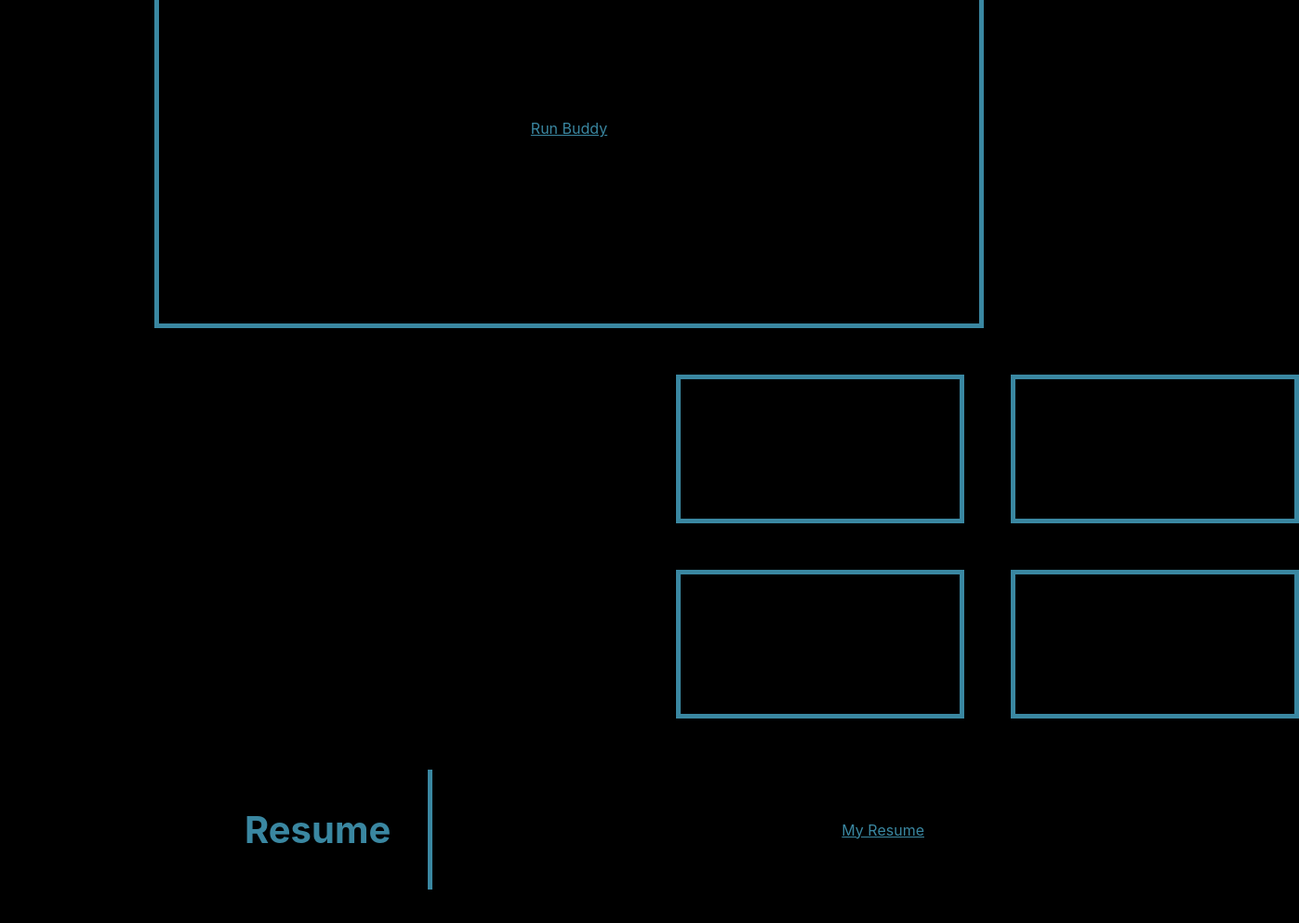
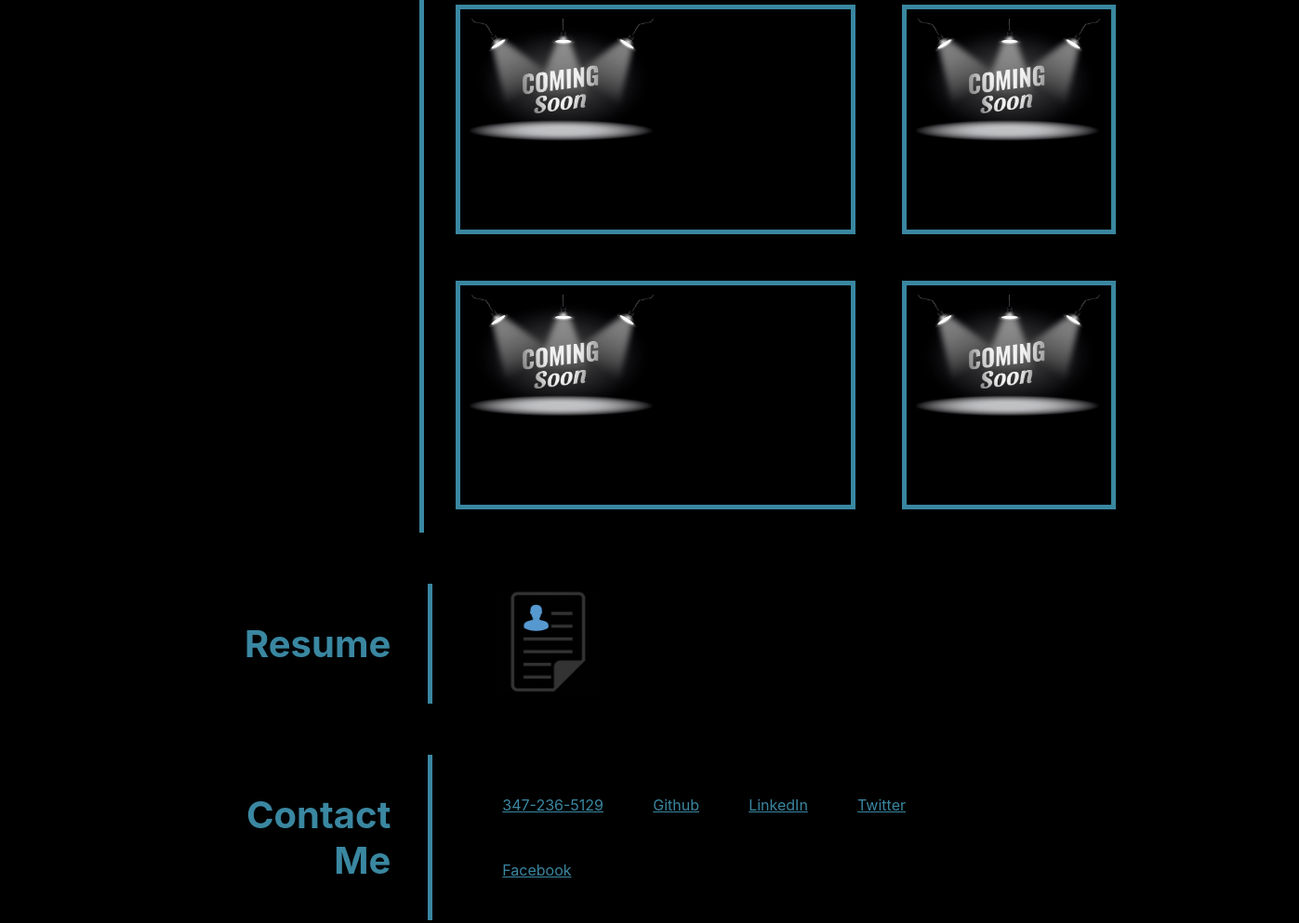
Before and after one commit to ChristanFox/Week-2---Professional-Portfolio, a plain HTML site: page index.html in a window 1280 px wide. Shown: the part 1420-2413 px from the top of the page at 93% size, 1397 px wide, since content can reach past the window. Drawn offline with Linux system fonts and the light colour scheme.

Commit message:
finished all sections

```diff
--- a/assets/css/style.css
+++ b/assets/css/style.css
@@ -103,34 +103,99 @@ header nav ul li a {
 /*---------WORK---------*/
 /************************/
 
+.grid-container {
+    display: grid;
+    grid-template-columns: 440px 1fr;
+    grid-template-rows: none;
+}
 .work {
     width: 80%;
-    display: flex;
-    align-items: center;
-    justify-content: center;
+    height: auto;
     flex-wrap: wrap;
+    grid-column-start: 1;
+    grid-column-end: 1;
+    grid-row-start: 1;
+    grid-row-end: 2;
+}
+.card-container {
+    display: grid;
+    grid-template-columns: 1fr 1fr 1fr;
+    grid-template-rows: repeat(3, 1fr);
+    grid-column-start: 2;
+    grid-row-start: 1;
+    grid-row-end: 2;
 }
 .work div {
     margin: 25px;
 }
 .work h2 {
-    padding-bottom: 100px;
+    padding-bottom: 800px;
     position: relative;
-    right: 1px;
+    left: 1px;
+    text-align: center;
 }
-.placeholder1 {
-    padding: 200px 400px;
+.card {
+    display: flex;
     border: 5px solid #3a87a1;
-    position: relative;
-    left: 100px;
+    flex: 1 0 0;
+    padding: 10px;
+    text-align: center;
+    grid-column-start: 2;
+    grid-column-end: 3;
+    grid-row-start: 1;
+    grid-row-end: 1;
 }
-.placeholder2 {
-    padding: 75px 150px;
+.placeholder {
+    display: flex;
     border: 5px solid #3a87a1;
-    position: relative;
-    left: 550px;
-    flex-wrap: wrap;
+    flex: 1 0 0;
+    padding: 10px;
+    text-align: center;
+    grid-column-start: 2;
+    grid-column-end: 3;
+    grid-row-start: 2;
+    grid-row-end: 2;
 }
+.one {
+    grid-column-start: 2;
+    grid-column-end: 2;
+    grid-row-start: 2;
+    grid-row-end: 2;
+}
+.two {
+    grid-column-start: 3;
+    grid-column-end: 3;
+    grid-row-start: 2;
+    grid-row-end: 2;
+}
+.three {
+    grid-column-start: 2;
+    grid-column-end: 2;
+    grid-row-start: 3;
+    grid-row-end: 3;
+}
+.four {
+    grid-column-start: 3;
+    grid-column-end: 3;
+    grid-row-start: 3;
+    grid-row-end: 3;
+}
+.card img {
+    width: 100%;
+    max-width: 400px;
+    min-width: 400px;
+}
+.placeholder img {
+    width: 100%;
+    max-width: 200px;
+    min-width: 200px;
+}
+.placeholder2 img {
+    width: 100%;
+    max-width: 200px;
+    min-width: 200px;
+}
+
 
 /**************************/
 /*---------RESUME---------*/
@@ -149,6 +214,11 @@ header nav ul li a {
 .resume h2 {
     position: relative;
     right: 47px;
+}
+.resume img {
+    width: 25%;
+    /* The client insists that images be at least 400px */
+    min-width: 10px;
 }
 
 /***************************/
--- a/index.html
+++ b/index.html
@@ -60,26 +60,38 @@
             </div>
         </section>
         <!--"Works" section-->
-        <section class="work">
-            <div>
+        <section class="work grid-container">
+            <div class="work-container">
                <h2>
                    Work
                </h2>
             </div>
-            <div class="placeholder1">
-                <a href="https://christanfox.github.io/run-buddy/">Run Buddy</a>
-            </div>
-            <div class="placeholder2">
-
-            </div>
-            <div class="placeholder2">
-
-            </div>
-            <div class="placeholder2">
-
-            </div>
-            <div class="placeholder2">
-
+            <div class="card-container">
+                <div class="card">
+                    <a href="https://christanfox.github.io/run-buddy/">
+                        <img src="./assets/images/runbuddy.png" alt="">
+                    </a>
+                </div>
+                <div class="placeholder one">
+                    <a href="">
+                        <img src="./assets/images/placeholder.jpg" alt="">
+                    </a>
+                </div>
+                <div class="placeholder two">
+                    <a href="">
+                        <img src="./assets/images/placeholder.jpg" alt="">
+                    </a>
+                </div>
+                <div class="placeholder three">
+                    <a href="">
+                        <img src="./assets/images/placeholder.jpg" alt="">
+                    </a>
+                </div>
+                <div class="placeholder four">
+                    <a href="">
+                        <img src="./assets/images/placeholder.jpg" alt="">
+                    </a>
+                </div>
             </div>
         </section>
         <!--"resume" section-->
@@ -90,7 +102,9 @@
                 </h2>
             </div>
             <div>
-                <a href="./assets/documents/Christan-Fox.pdf">My Resume</a>
+                <a href="./assets/documents/Christan-Fox.pdf">
+                    <img src="./assets/images/resume-picture.png" alt="">
+                </a>
             </div>
         </section>
         <!--"contact me" section-->
```
Also changed, not shown: assets/images/placeholder.jpg (added), assets/images/resume-picture.png (added), assets/images/runbuddy.png (added).
